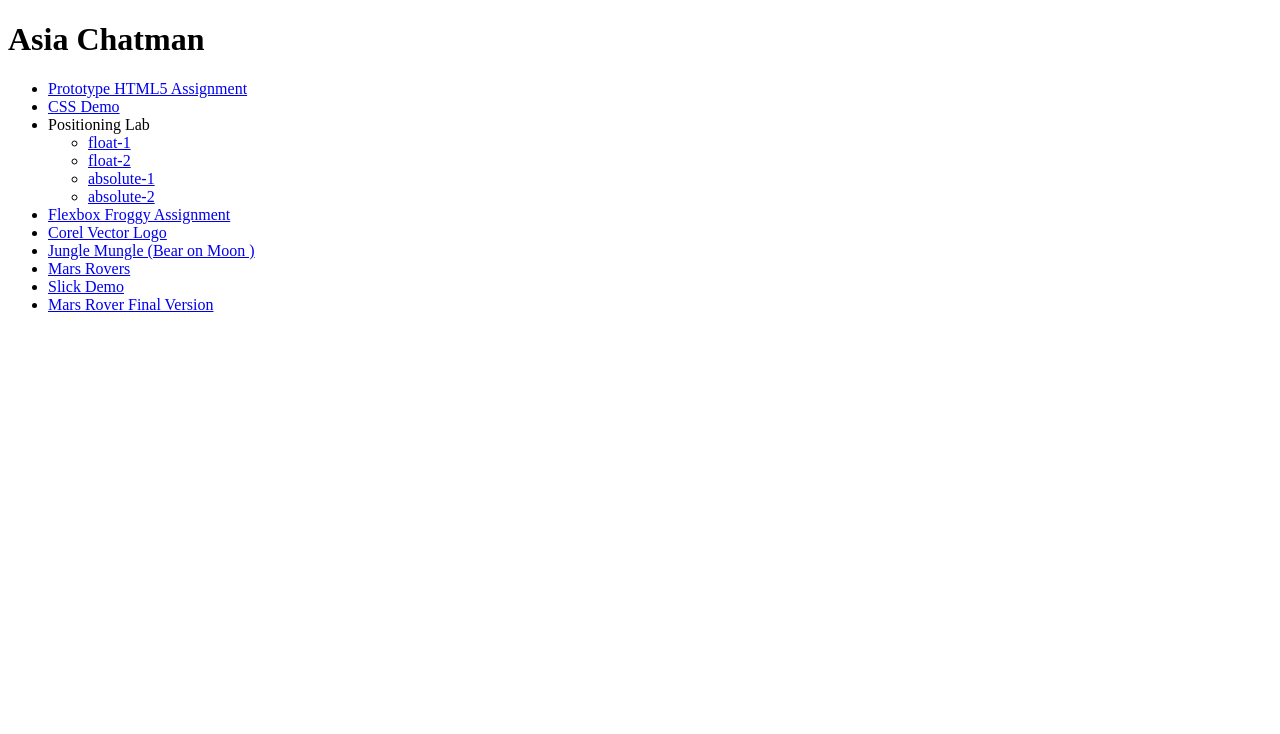
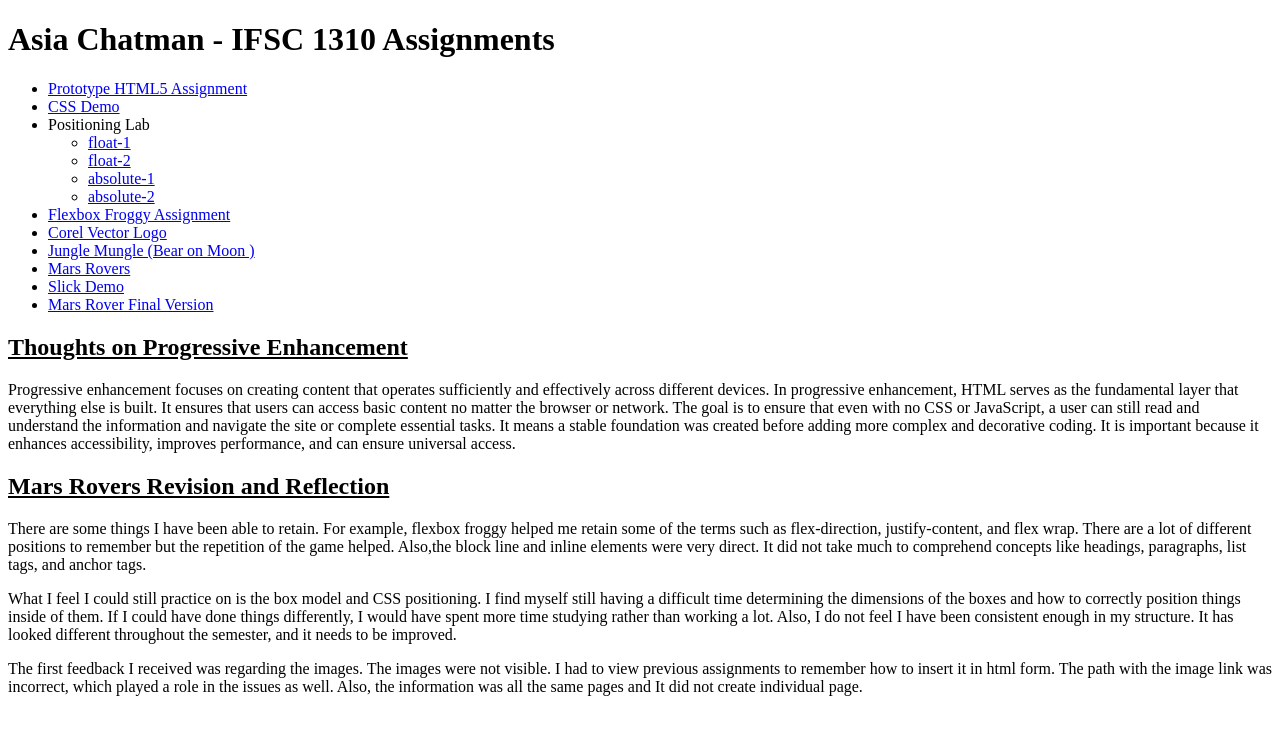
Before and after one commit to aachatman/ifsc-1310, a plain HTML site: page index.html in a window 1280 px wide. Drawn offline with Linux system fonts and the light colour scheme.

Commit message:
Reflection

```diff
--- a/index.html
+++ b/index.html
@@ -11,7 +11,7 @@
 </head>
 
 <body>
-  <h1>Asia Chatman</h1>
+  <h1>Asia Chatman - IFSC 1310 Assignments</h1>
   <nav>
     <ul>
       <li><a href="Prototype HTML5 Assignment/index.html">Prototype HTML5 Assignment</a></li>
@@ -32,5 +32,14 @@
       <li><a href="/Mars-Rover-Revise/">Mars Rover Final Version</a></li>
     </ul>
   </nav>
+
+  <h2><u>Thoughts on Progressive Enhancement</u></h2>
+<p>Progressive enhancement focuses on creating content that operates sufficiently and effectively across different devices. In progressive enhancement, HTML serves as the fundamental layer that everything else is built.  It ensures that users can access basic content no matter the browser or network. The goal is to ensure that even with no CSS or JavaScript, a user can still read and understand the information and navigate the site or complete essential tasks. It means a stable foundation was created before adding more complex and decorative coding.
+It is important because it enhances accessibility, improves performance, and can ensure universal access.</p>
+
+<h2><u>Mars Rovers Revision and Reflection</u></h2>
+<p>There are some things I have been able to retain. For example, flexbox froggy helped me retain some of the terms such as flex-direction, justify-content, and flex wrap. There are a lot of different positions to remember but the repetition of the game helped. Also,the block line and inline elements were very direct. It did not take much to comprehend concepts like headings, paragraphs, list tags, and anchor tags. </p>
+<p>What I feel I could still practice on is the box model and CSS positioning. I find myself still having a difficult time determining the dimensions of the boxes and how to correctly position things inside of them. If I could have done things differently, I would have spent more time studying rather than working a lot. Also, I do not feel I have been consistent enough in my structure. It has looked different throughout the semester, and it needs to be improved. </p>
+<p>The first feedback I received was regarding the images. The images were not visible. I had to view previous assignments to remember how to insert it in html form. The path with the image link was incorrect, which played a role in the issues as well.  Also, the information was all the same pages and It did not create individual page. </p>
 </body>
 </html>
```
